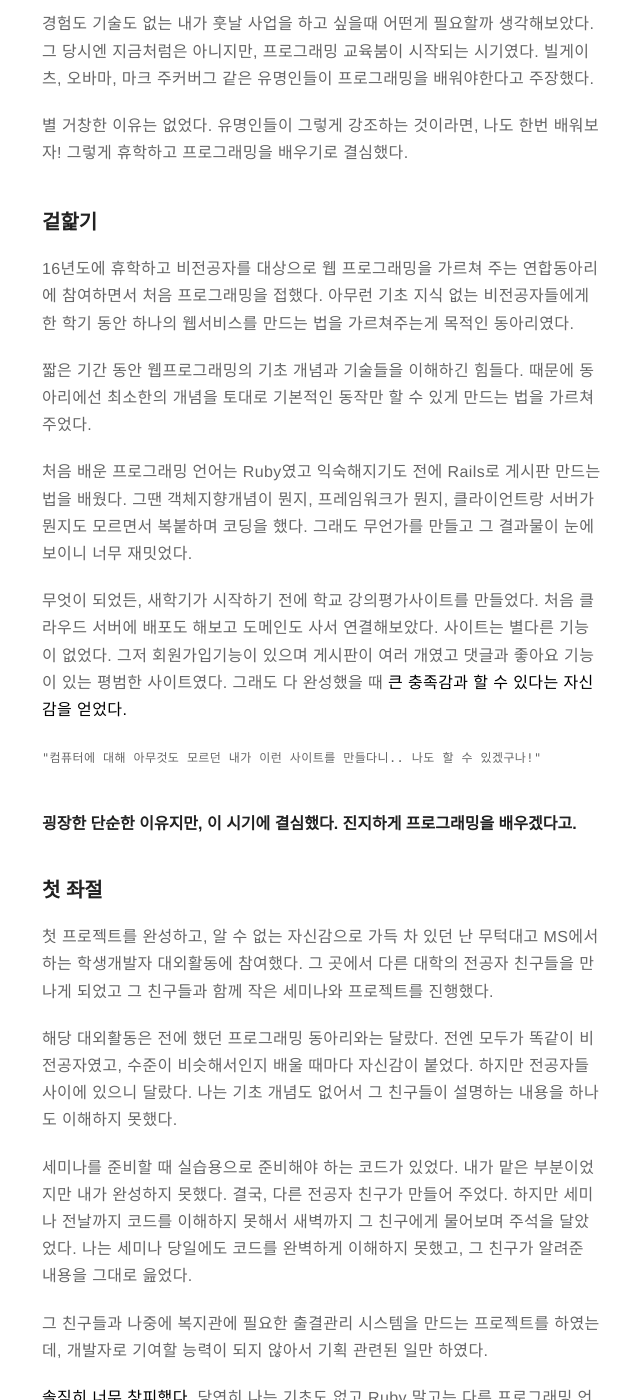
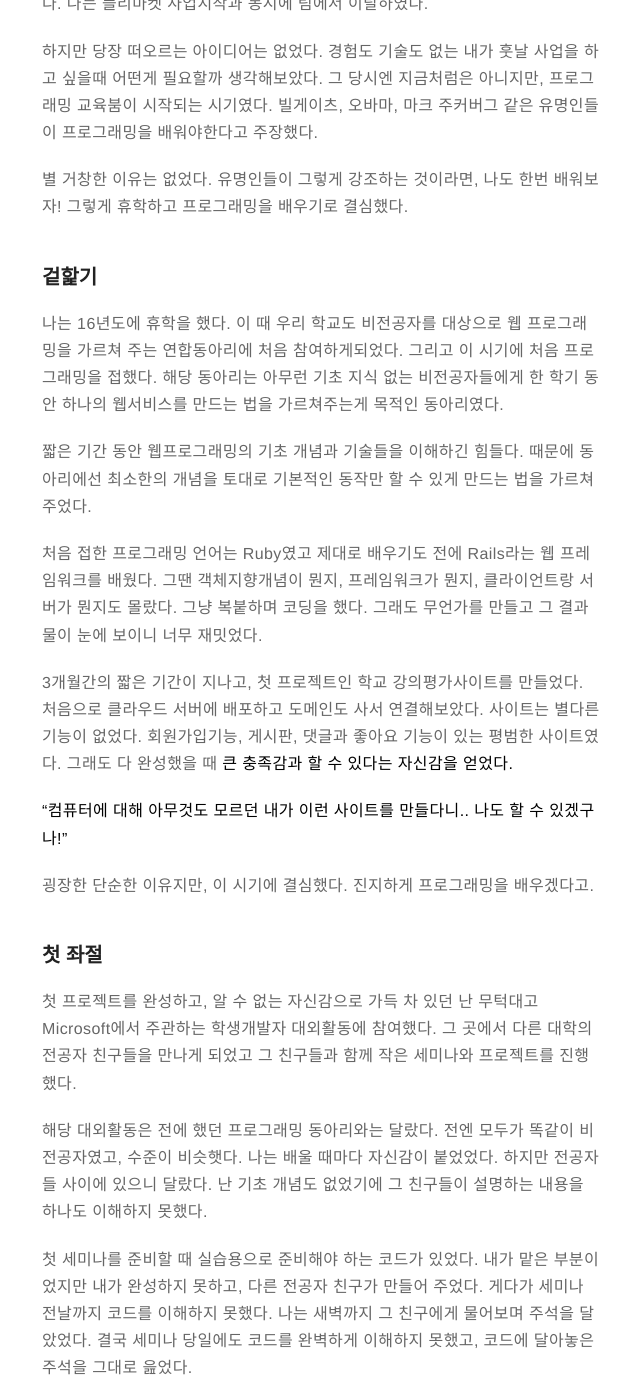
Before and after one commit to Sehun-Kim/blog, a Jekyll site: the page built from _posts/2018-07-24-mind1.markdown, in a window 1280 px wide and 1400 px high, scrolled down 1000 px. Shown: the whole window, without its empty margins (318-958 px from the left). Built offline with Jekyll 4.4.1, drawn with Linux system fonts in a browser that asks for light colours; comment, search, counter and statistics services are not loaded; some of the changed text lies outside the part shown.

Commit message:
modified mind_1

```diff
--- a/_posts/2018-07-24-mind1.markdown
+++ b/_posts/2018-07-24-mind1.markdown
@@ -16,48 +16,48 @@ sitemap :
 ---
 
 # 나를 돌아보기
-2018년은 본격적으로 프로그래밍 공부를 하고 취업준비를 하겠다는 거창한 타이틀이 붙은 해이다. 부끄럽게도 현재 나는 아무것도 이루지 못했지만, 새로운 시작을 위해 지금까지의 일들을 정리해 보려한다. 그 전에 처음 프로그래밍을 배워야겠다고 생각하게 된 계기를 짚어야 할 듯하다.
+2018년은 프로그래머가 되기위해 본격적인 취업준비를 한다는 거창한 타이틀이 붙은 해이다. 부끄럽게도 현재 나는 아무것도 이루지 못했지만, 다시 시작하기 위해 지금까지의 일들을 정리해 보려한다. 그 전에 처음 프로그래밍을 배워야겠다고 생각하게 된 계기를 짚어야 할 듯하다.
 
 ## 프로그래밍을 배우게 된 계기
-나는 경영학부생이다. 사실 처음 학과를 선택할 때 취업이 잘된다는 말만 듣고 선택했다. 지금과 달리 10년도와 11년도엔 상경계열이 인기 있었다. 별 생각없이 학교생활을 하다. 군대를 다녀오니 군대뽕에 취해 취업보단 창업이 하고 싶어졌다.
+나는 경영학부생이다. 지금과 달리 10년도와 11년도엔 상경계열이 인기 있었다. 사실 처음 학과를 선택할 때 취업이 잘된다는 말만 듣고 선택하였다. 별 생각없이 학교생활을 하다. 군대를 다녀오니 알 수 없는 자신감에 취해 취업보단 창업이 하고 싶어졌다.
 
-그래서 친구들과 교내 기숙사생을 위한 급식사업을 기획했었지만, 실패하였다. 이대로 포기하긴 싫어서 학생들과 지역주민을 위한 플리마켓을 기획했었다. 큰 규모는 아니었지만 나름 정기적으로 열리는 행사가 되었다.(지금은 없어졌다.)
+이 때 친구들과 교내 기숙사생을 위한 급식사업을 기획했었지만, 실패하였다. 바로 포기하긴 싫어서 학생들과 지역주민을 위한 플리마켓을 기획했었다. 큰 규모는 아니었지만 나름 정기적으로 열리는 행사가 되었다.(지금은 없어졌다.)
 
 친구들과 사업자 협동조합을 설립하고, 플리마켓 사업을 시작할 때쯤 이런 생각이 들었다.
 
-`"하고싶어서 하는게 아니라 경험을 위해서 하는게 무슨의미인가."`
+**"하고싶어서 하는게 아니라 경험을 위해서 하는게 무슨의미인가."**
 
-나는 플리마켓을 하고싶어서 하는게 아니였고, 협동조합도 지원금을 받기 위해서 설립했다. 이런 경험용 사업보다 내 아이디어로 사업을 하고 싶었다. 그래서 나는 시작과 동시에 팀에서 이탈하였다. 하지만 당장 떠오르는 아이디어는 없었다.
+나는 플리마켓에 관심이 있고 좋아서 하는게 아니였고, 협동조합도 지원금을 받기 위해서 설립했다. 이런 경험하기 위한 사업보다 내 아이디어로 무엇이든 하고 싶었다. 나는 플리마켓 사업시작과 동시에 팀에서 이탈하였다.
 
-경험도 기술도 없는 내가 훗날 사업을 하고 싶을때 어떤게 필요할까 생각해보았다. 그 당시엔 지금처럼은 아니지만, 프로그래밍 교육붐이 시작되는 시기였다. 빌게이츠, 오바마, 마크 주커버그 같은 유명인들이 프로그래밍을 배워야한다고 주장했다.
+하지만 당장 떠오르는 아이디어는 없었다. 경험도 기술도 없는 내가 훗날 사업을 하고 싶을때 어떤게 필요할까 생각해보았다. 그 당시엔 지금처럼은 아니지만, 프로그래밍 교육붐이 시작되는 시기였다. 빌게이츠, 오바마, 마크 주커버그 같은 유명인들이 프로그래밍을 배워야한다고 주장했다.
 
 별 거창한 이유는 없었다. 유명인들이 그렇게 강조하는 것이라면, 나도 한번 배워보자! 그렇게 휴학하고 프로그래밍을 배우기로 결심했다.
 
 ### 겉핥기
 
-16년도에 휴학하고 비전공자를 대상으로 웹 프로그래밍을 가르쳐 주는 연합동아리에 참여하면서 처음 프로그래밍을 접했다. 아무런 기초 지식 없는 비전공자들에게 한 학기 동안 하나의 웹서비스를 만드는 법을 가르쳐주는게 목적인 동아리였다.
+나는 16년도에 휴학을 했다. 이 때 우리 학교도 비전공자를 대상으로 웹 프로그래밍을 가르쳐 주는 연합동아리에 처음 참여하게되었다. 그리고 이 시기에 처음 프로그래밍을 접했다. 해당 동아리는 아무런 기초 지식 없는 비전공자들에게 한 학기 동안 하나의 웹서비스를 만드는 법을 가르쳐주는게 목적인 동아리였다.
 
 짧은 기간 동안 웹프로그래밍의 기초 개념과 기술들을 이해하긴 힘들다. 때문에 동아리에선 최소한의 개념을 토대로 기본적인 동작만 할 수 있게 만드는 법을 가르쳐 주었다.
 
-처음 배운 프로그래밍 언어는 Ruby였고 익숙해지기도 전에 Rails로 게시판 만드는 법을 배웠다. 그땐 객체지향개념이 뭔지, 프레임워크가 뭔지, 클라이언트랑 서버가 뭔지도 모르면서 복붙하며 코딩을 했다. 그래도 무언가를 만들고 그 결과물이 눈에 보이니 너무 재밋었다.
+처음 접한 프로그래밍 언어는 Ruby였고 제대로 배우기도 전에 Rails라는 웹 프레임워크를 배웠다. 그땐 객체지향개념이 뭔지, 프레임워크가 뭔지, 클라이언트랑 서버가 뭔지도 몰랐다. 그냥 복붙하며 코딩을 했다. 그래도 무언가를 만들고 그 결과물이 눈에 보이니 너무 재밋었다.
 
-무엇이 되었든, 새학기가 시작하기 전에 학교 강의평가사이트를 만들었다. 처음 클라우드 서버에 배포도 해보고 도메인도 사서 연결해보았다. 사이트는 별다른 기능이 없었다. 그저 회원가입기능이 있으며 게시판이 여러 개였고 댓글과 좋아요 기능이 있는 평범한 사이트였다. 그래도 다 완성했을 때 **큰 충족감과 할 수 있다는 자신감을 얻었다.**
+3개월간의 짧은 기간이 지나고, 첫 프로젝트인 학교 강의평가사이트를 만들었다. 처음으로 클라우드 서버에 배포하고 도메인도 사서 연결해보았다. 사이트는 별다른 기능이 없었다. 회원가입기능, 게시판, 댓글과 좋아요 기능이 있는 평범한 사이트였다. 그래도 다 완성했을 때 **큰 충족감과 할 수 있다는 자신감을 얻었다.**
 
-`"컴퓨터에 대해 아무것도 모르던 내가 이런 사이트를 만들다니.. 나도 할 수 있겠구나!"`
+**"컴퓨터에 대해 아무것도 모르던 내가 이런 사이트를 만들다니.. 나도 할 수 있겠구나!"**
 
-#### 굉장한 단순한 이유지만, 이 시기에 결심했다. 진지하게 프로그래밍을 배우겠다고.
+굉장한 단순한 이유지만, 이 시기에 결심했다. 진지하게 프로그래밍을 배우겠다고.
 
 ### 첫 좌절
 
-첫 프로젝트를 완성하고, 알 수 없는 자신감으로 가득 차 있던 난 무턱대고 MS에서 하는 학생개발자 대외활동에 참여했다. 그 곳에서 다른 대학의 전공자 친구들을 만나게 되었고 그 친구들과 함께 작은 세미나와 프로젝트를 진행했다.
+첫 프로젝트를 완성하고, 알 수 없는 자신감으로 가득 차 있던 난 무턱대고 Microsoft에서 주관하는 학생개발자 대외활동에 참여했다. 그 곳에서 다른 대학의 전공자 친구들을 만나게 되었고 그 친구들과 함께 작은 세미나와 프로젝트를 진행했다.
 
-해당 대외활동은 전에 했던 프로그래밍 동아리와는 달랐다. 전엔 모두가 똑같이 비전공자였고, 수준이 비슷해서인지 배울 때마다 자신감이 붙었다. 하지만 전공자들 사이에 있으니 달랐다. 나는 기초 개념도 없어서 그 친구들이 설명하는 내용을 하나도 이해하지 못했다.
+해당 대외활동은 전에 했던 프로그래밍 동아리와는 달랐다. 전엔 모두가 똑같이 비전공자였고, 수준이 비슷햇다. 나는 배울 때마다 자신감이 붙었었다. 하지만 전공자들 사이에 있으니 달랐다. 난 기초 개념도 없었기에 그 친구들이 설명하는 내용을 하나도 이해하지 못했다.
 
-세미나를 준비할 때 실습용으로 준비해야 하는 코드가 있었다. 내가 맡은 부분이었지만 내가 완성하지 못했다. 결국, 다른 전공자 친구가 만들어 주었다. 하지만 세미나 전날까지 코드를 이해하지 못해서 새벽까지 그 친구에게 물어보며 주석을 달았었다. 나는 세미나 당일에도 코드를 완벽하게 이해하지 못했고, 그 친구가 알려준 내용을 그대로 읊었다.
+첫 세미나를 준비할 때 실습용으로 준비해야 하는 코드가 있었다. 내가 맡은 부분이었지만 내가 완성하지 못하고, 다른 전공자 친구가 만들어 주었다. 게다가 세미나 전날까지 코드를 이해하지 못했다. 나는 새벽까지 그 친구에게 물어보며 주석을 달았었다. 결국 세미나 당일에도 코드를 완벽하게 이해하지 못했고, 코드에 달아놓은 주석을 그대로 읊었다.
 
-그 친구들과 나중에 복지관에 필요한 출결관리 시스템을 만드는 프로젝트를 하였는데, 개발자로 기여할 능력이 되지 않아서 기획 관련된 일만 하였다.
+세미나 이 후엔 복지관에 필요한 출결관리 시스템을 만드는 프로젝트를 하였다. 이 때는 개발자로 기여할 능력이 되지 않아, 기획 관련된 일만 하였다.
 
-**솔직히 너무 창피했다.** 당연히 나는 기초도 없고 Ruby 말고는 다른 프로그래밍 언어를 써본적도 없었다. 3개월 동안 자그마한 프로젝트 하나 만들어 본 게 전부였다. Ruby도 잘하지 못했다.
+**솔직히 너무 창피했다.** 나는 당연히 기초도 없고 Ruby 말고는 다른 프로그래밍 언어를 써본적도 없었다. 3개월 동안 자그마한 프로젝트 하나 만들어 본 게 전부였다. 게다가 Ruby도 잘 몰랐다.
 
 그들과 내가 투자한 시간과 노력의 차이는 분명했기에, 그 친구들과 같은 선상에 놓일 순 없던 것이다. 잠시 배우고 자신감만 붙은 나는 많이 부끄러웠다.
 
@@ -69,9 +69,9 @@ sitemap :
 
 ### 복학
 
-내가 휴학한 시점은 3학년을 마친 후였기에 내게 학생으로 주어진 시간은 두 학기 뿐이었다. 욕심 같아서는 컴퓨터공학을 복수 전공하고 싶었지만, 학비와 시간적 여유가 없었다. 아쉬운 마음이 들었지만 17년도에 복학과 동시에 부전공 신청을 하고 *자료구조, 운영체제, 유닉스, 자바* 같은 수업을 들었다. 지금도 네트워크와 알고리즘을 더 공부할 시간이 있었다면 좋았겠다 싶다.
+내가 휴학한 시점은 3학년을 마친 후였기에 내게 학생으로 주어진 시간은 두 학기 뿐이었다. 욕심 같아서는 컴퓨터공학을 복수 전공하고 싶었지만, 학비와 시간적 여유가 없었다. 아쉬운 마음이 들었지만 복학과 동시에 부전공 신청을 하고 *자료구조, 운영체제, 유닉스, 자바* 같은 수업을 들었다. 지금도 네트워크와 알고리즘을 더 공부할 시간이 있었다면 좋았겠다 싶다.
 
-또 학교에 다니면서 16년도에 했었던 프로그래밍 교육동아리를 계속 진행했다. 해당 동아리는 연합동아리였고 학교마다 같은 이름을 공유하고 각각 학교 특색에 맞게 운영하는 시스템이었다. 내가 재학 중이던 학교는 16년도에 처음 생겼고, 쭉 내가 대표를 맡았었다. 첫해는 프로그래밍을 접한적 없이 흥미없는 지인들을 데려와서 주먹구구식으로 동아리 활동을 하였다. 그래서 절반 이상이 중간에 이탈하였다.
+또 학교에 다니면서 16년도에 했었던 프로그래밍 교육동아리를 계속 진행했다. 해당 동아리는 연합동아리였고 학교마다 같은 이름을 공유하고 각각 학교 특색에 맞게 운영하는 시스템이었다. 내가 재학 중이던 학교는 16년도에 처음 생겼고, 그 때부터 쭉 내가 대표를 맡았었다. 첫해는 프로그래밍을 접한적 없이 흥미없는 지인들을 데려와서 주먹구구식으로 동아리 활동을 하였다. 그래서 절반 이상이 중간에 이탈하였다.
 
 그래서 대학의 마지막 한 해는 *취업준비보단 동아리 활동에 전념* 했었다. 학교생활의 마지막이었지만 내게 프로그래밍 입문이 될 수 있었던 동아리였기에 정착시키고 싶었다. 강의자료도 직접 만들고, 동아리원들이 이탈하지 않게 열심히 노력했었다. 처음 배울 때 이해 안 되던 부분들도 강의를 준비하며 이해할 수 있었다. 이시기에 웹 프로그래밍의 기본적인 것들을 이해한 것 같다.
 
--- a/_posts/2018-10-11-ReaderisLeader.markdown
+++ b/_posts/2018-10-11-ReaderisLeader.markdown
@@ -26,9 +26,9 @@ externalLink: false
 
 #### 프로그래밍
 - *프로가 되기 위한 웹기술 입문 (~5장)*
-- *스프링 입문을 위한 자바 객체지향의 원리와 이해 (~3장)*
+- *스프링 입문을 위한 자바 객체지향의 원리와 이해 (~6장)*
 - *SQL 첫걸음 (~4장)*
-- *코딩을 지탱하는 기술 (~1장)*
+- *코딩을 지탱하는 기술 (~5장)*
 
 #### 일반
 - **상실의 시대**
```
